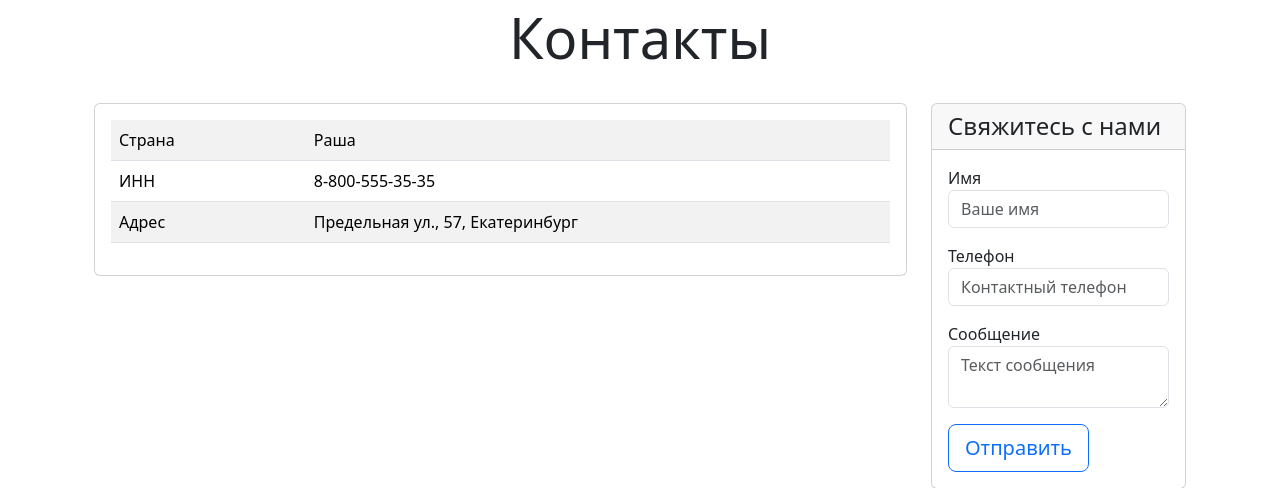
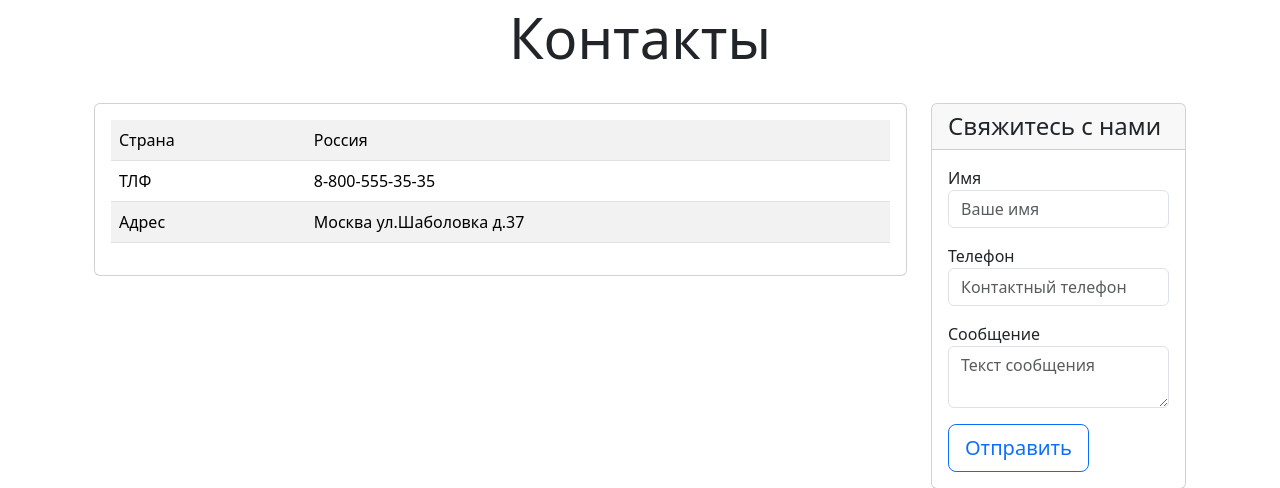
Before and after one commit to evgenyifedorov/homework_2Django, a Django app: template catalog/templates/catalog/contacts.html in a window 1280 px wide. Shown: the part 328-816 px from the top of the page. Run offline with Django 5.2, Linux system fonts and the light colour scheme; the template is opened without the code that fills it, so the values that code supplies are empty; some libraries are stand-ins or nearby versions.

Commit message:
add homework_20.2

```diff
--- a/catalog/templates/catalog/contacts.html
+++ b/catalog/templates/catalog/contacts.html
@@ -14,15 +14,15 @@
                     <table class="table table-striped">
                         <tr>
                             <td class="w-25">Страна</td>
-                            <td>Раша</td>
+                            <td>Россия</td>
                         </tr>
                         <tr>
-                            <td class="w-25">ИНН</td>
+                            <td class="w-25">ТЛФ</td>
                             <td>8-800-555-35-35</td>
                         </tr>
                         <tr>
                             <td class="w-25">Адрес</td>
-                            <td>Предельная ул., 57, Екатеринбург</td>
+                            <td>Москва ул.Шаболовка д.37</td>
                         </tr>
                     </table>
                 </div>
--- a/catalog/templates/catalog/home.html
+++ b/catalog/templates/catalog/home.html
@@ -12,9 +12,9 @@
                 <div class="card-body">
                     <img class="card-img-top" src="{{ product.image | media_filter }}">
                     <ul class="list-unstyled mt-3 mb-4 text-start m-3">
-                        <li> {{ product.description|slice:100 }}</li>
+                        <li>- {{ product.description|slice:100 }}</li>
                     </ul>
-                    <h4 class="card-title pricing-card-title">{{ product.price | floatformat:2}} руб.</h4>
+                    <h4 class="card-title pricing-card-title">{{ product.price }} руб.</h4>
                     <a href="{% url 'catalog:product' product.pk %}" type="button" class="btn btn-lg btn-block btn-outline-primary">Подробнее</a>
                 </div>
             </div>
```
